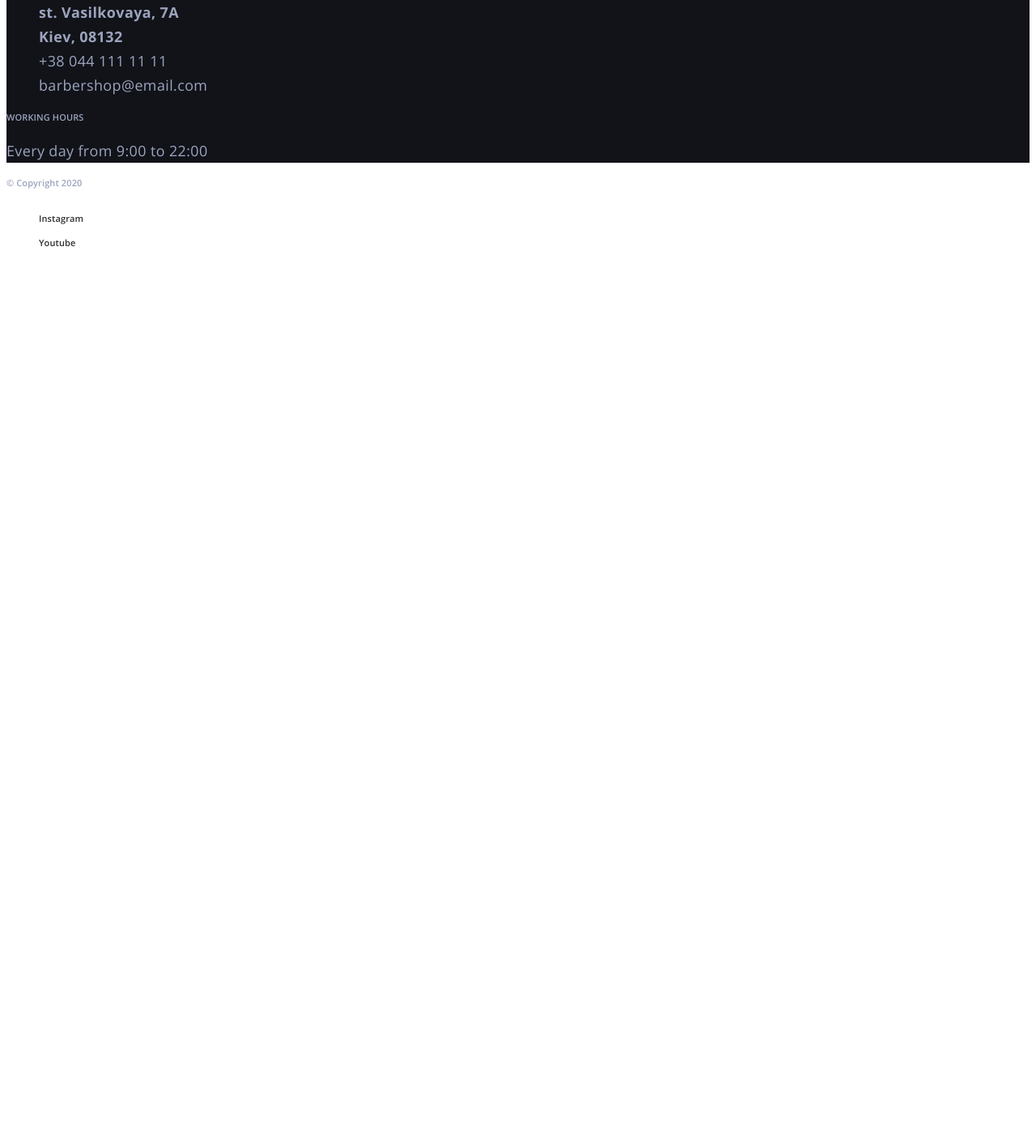
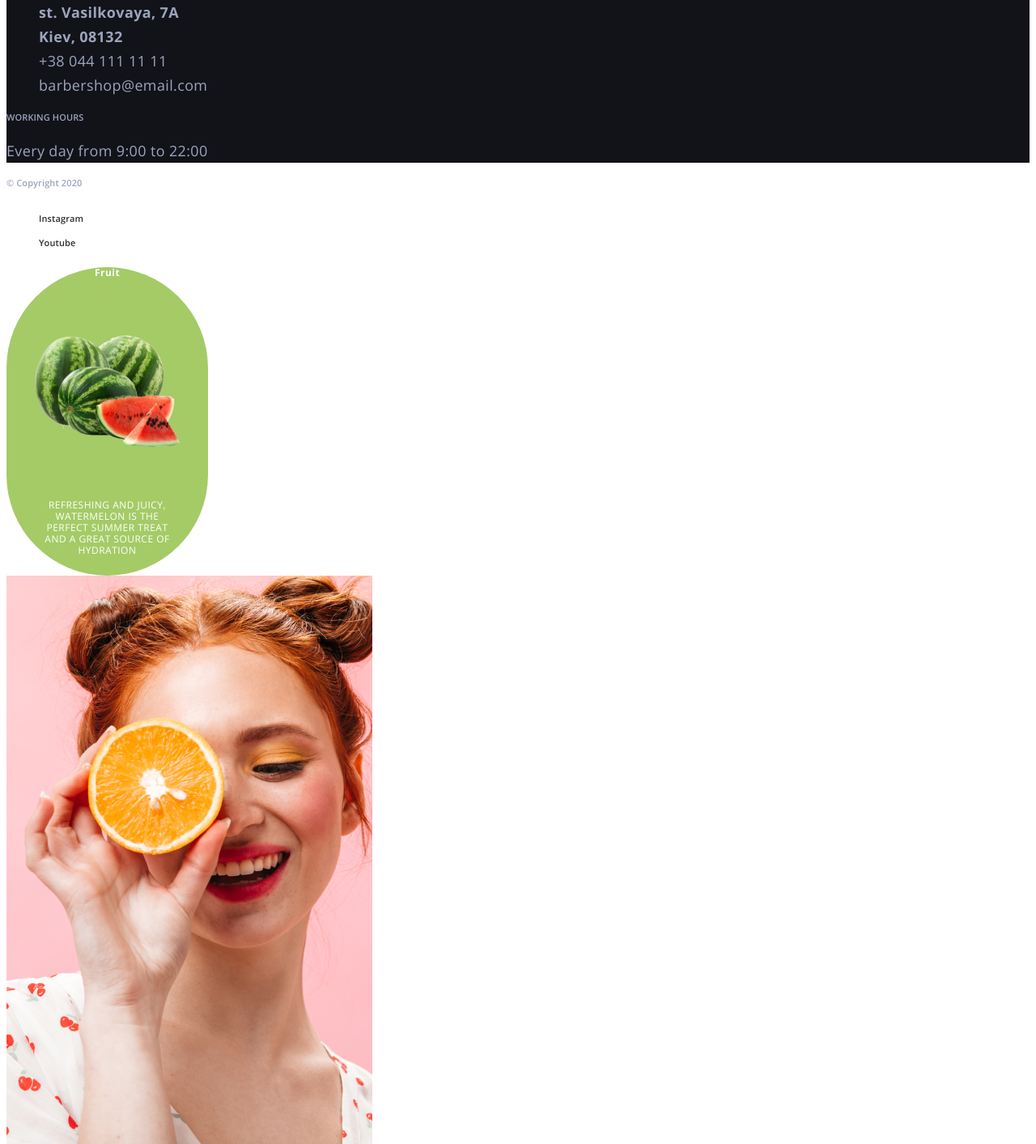
Before and after one commit to USER220299/my-example-1, a plain HTML site: page index.html in a window 1280 px wide. Shown: the part 6450-7863 px from the top of the page at 81% size. Before the commit the page ends 6780 px from the top, so only its background shows below. Drawn offline with nearby package versions, Linux system fonts and the light colour scheme.

Commit message:
cheanges

```diff
--- a/css/style.css
+++ b/css/style.css
@@ -362,3 +362,71 @@ body {
 .footer-link:focus {
   color: var(--accent-txt-color);
 }
+/**
+  |============================
+  | Example
+  |============================
+*/
+.exampl {
+  border-top-left-radius: 500px;
+  border-top-right-radius: 500px;
+  border-bottom-left-radius: 500px;
+  border-bottom-right-radius: 500px;
+  width: 249px;
+  height: 381px;
+
+  background-color: #a4cb66;
+}
+.title-fruts {
+  margin: 0 0 61px 0;
+  font-size: 12px;
+  line-height: 1.16;
+  letter-spacing: 0.04em;
+  color: #ffffff;
+  text-align: center;
+}
+.text {
+  rotation: 14px;
+  margin: 0;
+  display: flex;
+  margin-right: auto;
+  margin-left: auto;
+  width: 155px;
+  font-size: 12px;
+  line-height: 1.16;
+  letter-spacing: 0.04em;
+  color: #ffffff;
+  text-align: center;
+  text-transform: uppercase;
+}
+.img {
+  display: flex;
+  margin-right: auto;
+  margin-left: auto;
+  margin-bottom: 2px;
+  inset: 0;
+}
+.oval {
+  width: 239px;
+  height: 38px;
+  color: red;
+}
+.main-picture {
+  position: relative;
+  border-top-left-radius: 500px;
+  border-top-right-radius: 500px;
+  border-bottom-left-radius: 500px;
+  border-bottom-right-radius: 500px;
+  width: 452px;
+  height: 702px;
+
+  background-color: transparent;
+}
+.main-img {
+  position: absolute;
+}
+
+/* .logo {
+  display: inline-block;
+  overflow: hidden;
+} */
--- a/index.html
+++ b/index.html
@@ -295,5 +295,32 @@
         </ul>
       </footer>
     </main>
+    <!-- Example -->
+    <section class="exampl">
+      <h1 class="title-fruts">Fruit</h1>
+      <img
+        class="img"
+        src="./image/6-65920_tropical-watermelon-png-clipart-watermelon-png-removebg-preview 1.png"
+        alt="fruits"
+        width="200"
+        height="172"
+      />
+      <div class="oval"></div>
+
+      <p class="text">
+        Refreshing and juicy, watermelon is the perfect summer treat and a great
+        source of hydration
+      </p>
+    </section>
+    <section class="main-picture">
+      <img
+        class="main-img"
+        src="./image/young-energetic-red-haired-woman-white-t-shirt-holding-tasty-oranges-pink-background 1.png"
+        alt="girl"
+      />
+    </section>
+    <!-- <section class="logo">
+      <img src="./image/image.png" alt="logo" width="349" height="179" />
+    </section> -->
   </body>
 </html>
```
Also changed, not shown: image/6-65920_tropical-watermelon-png-clipart-watermelon-png-removebg-preview 1.png (added), image/image.png (added), image/young-energetic-red-haired-woman-white-t-shirt-holding-tasty-oranges-pink-background 1.png (added).
